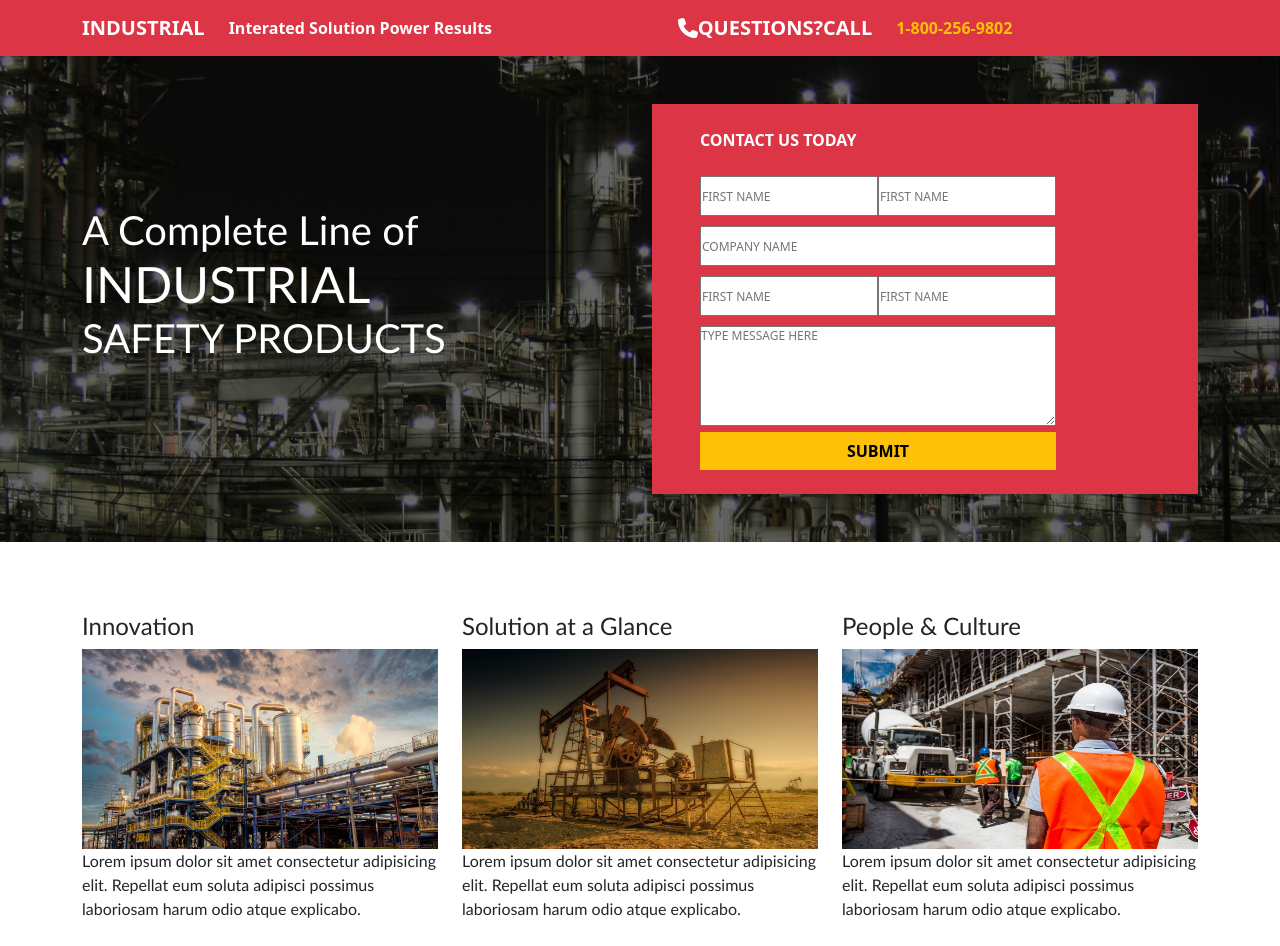
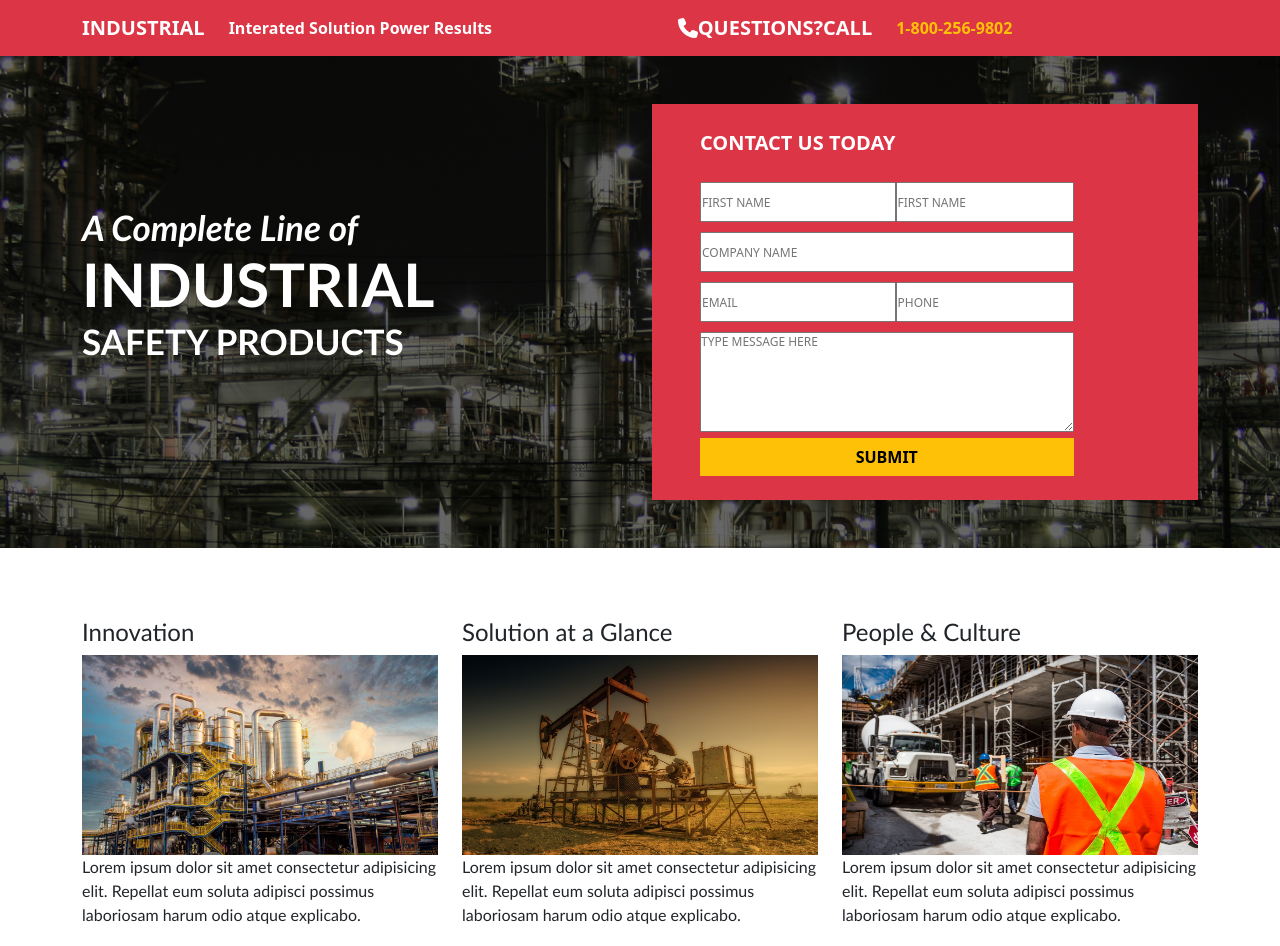
Before and after one commit to komalgb/webpage-bootstrap-3, a plain HTML site: page index.html in a window 1280 px wide. Shown: the top 946 px of the page. Drawn offline with nearby package versions, Linux system fonts and the light colour scheme; a script that the page names is missing.

Commit message:
form updation complete

```diff
--- a/assets/css/style.css
+++ b/assets/css/style.css
@@ -3,7 +3,7 @@
     padding: 0;
     box-sizing: border-box;
 }
-.fs-100{ font-size: 50px}
+.fs-100{ font-size: 60px}
 .pt-100{ padding-top: 150px;}
 .ptb-70{ padding-top: 70px; padding-bottom: 70px;}
 h1, h2, h3, h4, h5, h6, p{
@@ -16,10 +16,6 @@ h1, h2, h3, h4, h5, h6, p{
     background-image:linear-gradient(rgba(0,0,0,0.6),rgba(0,0,0,0.6)),url(../img/industry-night.jpg);
     background-position: center center;
     background-size: cover;
-}
-.banner .form-bg{
-    width: 100%;
-    margin-left: auto;
 }
 .banner form input{
     width: 100%;
--- a/index.html
+++ b/index.html
@@ -39,16 +39,16 @@
     <section class="banner">
       <div class="container">
         <div class="row">
-          <div class="col-lg-6 col-md-12 pt-100">
-            <h1 class="text-white">A Complete Line of <span class="fs-100">INDUSTRIAL</span> <br>SAFETY PRODUCTS</h1>
+          <div class="col-lg-6 pt-100">
+            <h1 class="text-white fw-bold" style="font-size: 35px;"><i>A Complete Line of </i><span class="fs-100">INDUSTRIAL</span> <br>SAFETY PRODUCTS</h1>
           </div>
-          <div class="col-lg-6 col-md-12 pt-5 pb-5">
+          <div class="col-lg-6 pt-5 pb-5">
             <div class="form-bg bg-danger px-5 py-4">
               <form>
                 <table>
                   <tbody>
                     <tr>
-                      <td class="text-white fw-bold pb-4">CONTACT US TODAY</td>
+                      <td class="text-white fw-bold pb-4" style="font-size: 20px;">CONTACT US TODAY</td>
                     </tr>
                     <tr>
                       <td><input type="text" placeholder="FIRST NAME"></td>
@@ -58,8 +58,8 @@
                       <td colspan="2"><input type="text" placeholder="COMPANY NAME"></td>
                     </tr>
                     <tr>
-                      <td><input type="text" placeholder="FIRST NAME"></td>
-                      <td><input type="text" placeholder="FIRST NAME"></td>
+                      <td><input type="Email" placeholder="EMAIL"></td>
+                      <td><input type="text" placeholder="PHONE"></td>
                     </tr>
                     <tr>
                       <td colspan="2"><textarea placeholder="TYPE MESSAGE HERE"></textarea></textarea></td>
```
